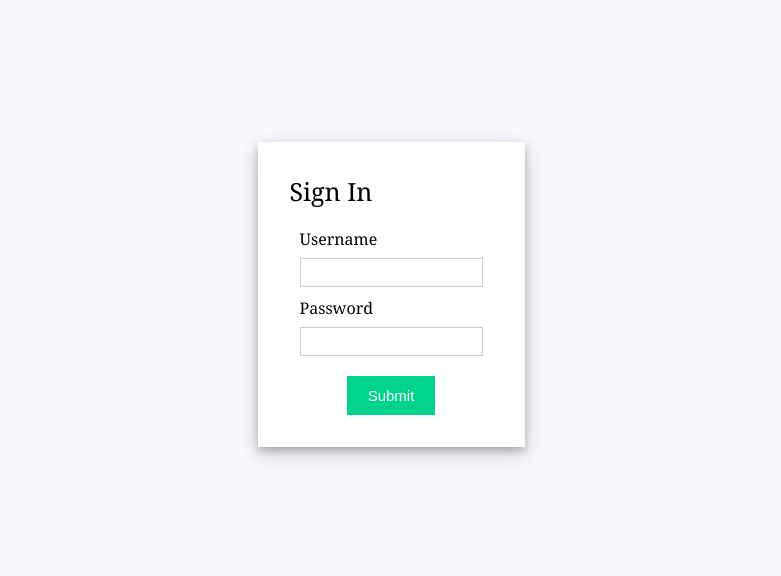
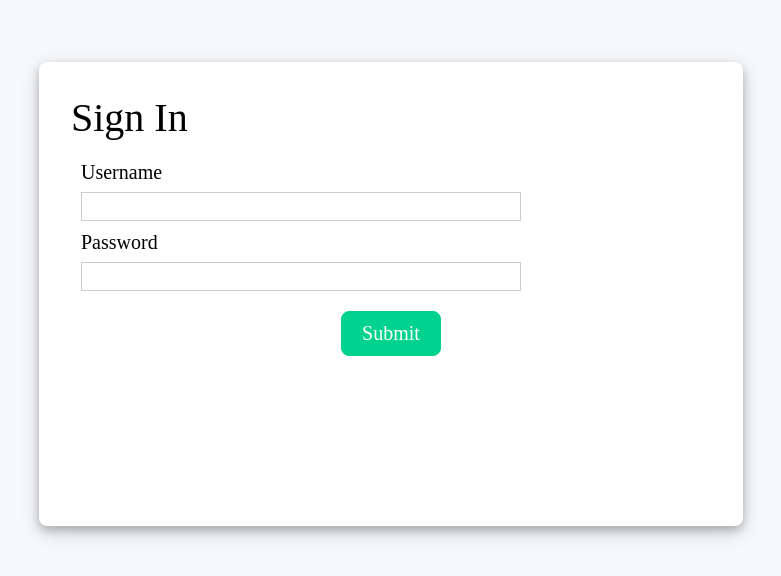
Before and after one commit to CosmoProgrammer/HashChain, a React (Create React App) app in the folder main_app/: page / in a window 1280 px wide. Shown: the part 106-682 px from the top of the page, without its empty margins (249-1030 px from the left). Built offline with nearby package versions, Linux system fonts and the light colour scheme; a web font is replaced by a local one.

Commit message:
style babes

```diff
--- a/main_app/src/containers/style.css
+++ b/main_app/src/containers/style.css
@@ -1,5 +1,11 @@
+@font-face {
+  font-family: newfont1;
+  src: url(C:\Users\pkd56\Downloads\Noto_Sans\NotoSans-Black.ttf);
+}
+
 .app {
-  font-family: sans-serif;
+  font-family: newfont1;
+  font-size: 20px;
   display: flex;
   align-items: center;
   justify-content: center;
@@ -8,10 +14,12 @@
   height: 100vh;
   font-family: Cambria, Cochin, Georgia, Times, "Times New Roman", serif;
   background-color: #f8f9fd;
+  font-family: newfont1;
 }
 
 input[type="text"],
 input[type="password"] {
+  width: 70%;
   height: 25px;
   border: 1px solid rgba(0, 0, 0, 0.2);
 }
@@ -19,26 +27,35 @@ input[type="password"] {
 input[type="submit"] {
   margin-top: 10px;
   cursor: pointer;
-  font-size: 15px;
+  font-size: 20px;
   background: #01d28e;
   border: 1px solid #01d28e;
   color: #fff;
   padding: 10px 20px;
+  border-radius: 8px;
+  font-family: newfont1;
 }
 
 input[type="submit"]:hover {
-  background: #6cf0c2;
+  background: #2e00fc;
+  font-family: newfont1;
 }
 
 .button-container {
   display: flex;
   justify-content: center;
+  width: auto;
+  height: auto;
+  border-radius: 8px;
 }
 
 .login-form {
-  background-color: white;
+  background-color: rgb(255, 255, 255);
   padding: 2rem;
   box-shadow: 0 4px 8px 0 rgba(0, 0, 0, 0.2), 0 6px 20px 0 rgba(0, 0, 0, 0.19);
+  border-radius: 8px;
+  width: 50%;
+  height: 50%;
 }
 
 .list-container {
@@ -51,7 +68,7 @@ input[type="submit"]:hover {
 }
 
 .title {
-  font-size: 25px;
+  font-size: 40px;
   margin-bottom: 20px;
 }
 
@@ -69,7 +86,6 @@ body {
   -webkit-font-smoothing: antialiased;
   -moz-osx-font-smoothing: grayscale;
 }
-
 code {
   font-family: source-code-pro, Menlo, Monaco, Consolas, 'Courier New',
     monospace;
```
